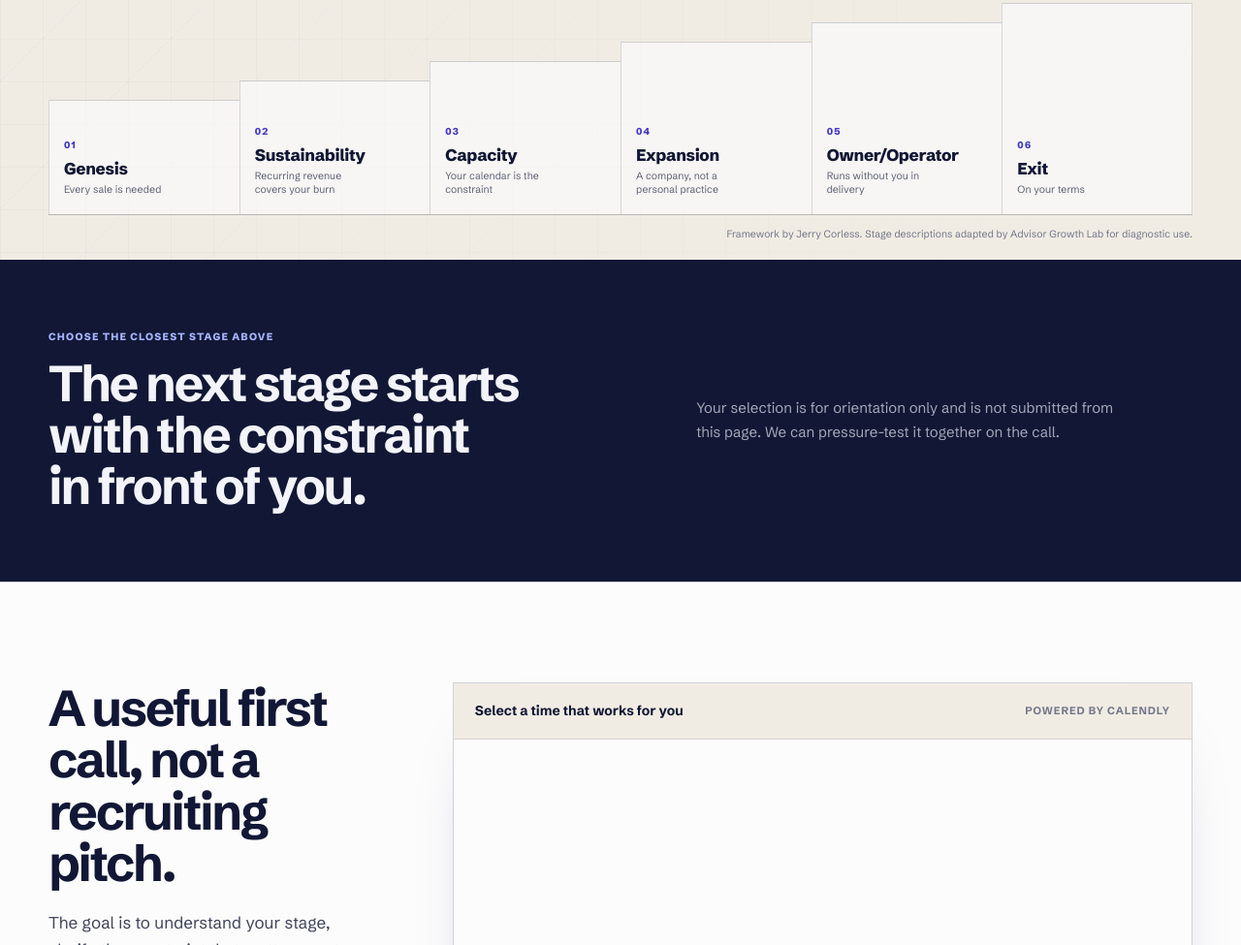
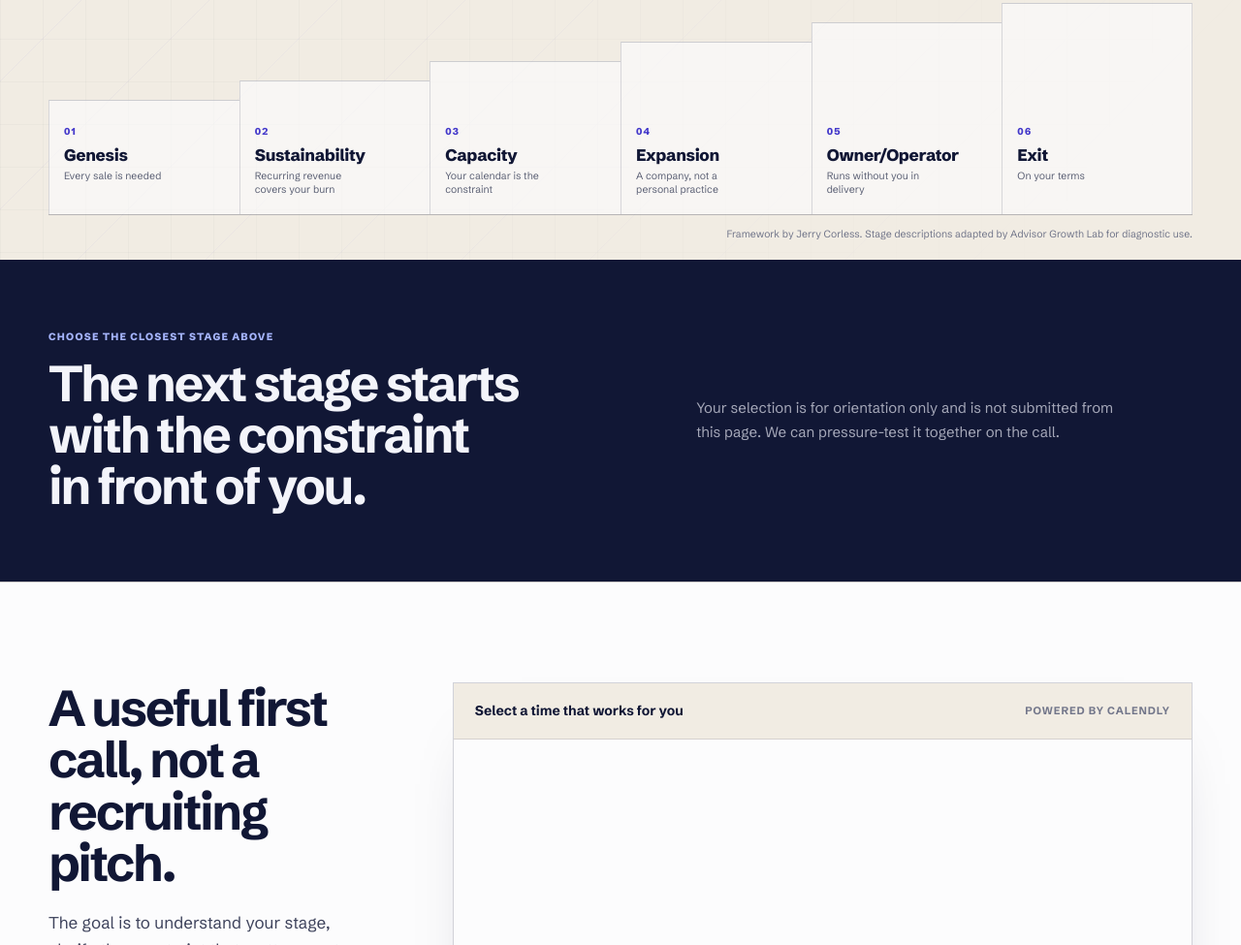
Before and after one commit to caebaby/website-factory, a website: page schedule/index.html in a window 1280 px wide. Shown: the part 1010-1985 px from the top of the page at 97% size. Drawn offline with Linux system fonts and the light colour scheme.

Commit message:
fix(schedule): align stage typography

```diff
--- a/assets/schedule.css
+++ b/assets/schedule.css
@@ -15,7 +15,7 @@
 .stage-step span{color:#4338ca;font-size:10px;font-weight:800;letter-spacing:.11em}
 .stage-step[aria-pressed="true"] span{color:#c3ccff}
 .stage-step strong{font-size:clamp(14px,1.35vw,17px);font-weight:750;line-height:1.15;letter-spacing:-.02em}
-.stage-step small{max-width:17ch;color:#5c6175;font-size:10.5px;line-height:1.35}
+.stage-step small{display:block;width:100%;min-height:2.7em;max-width:17ch;color:#5c6175;font-size:10.5px;line-height:1.35}
 .stage-step[aria-pressed="true"] small{color:rgba(246,246,251,.72)}
 .stage-attribution{margin:12px 0 18px;color:#72768a;text-align:right;font-size:10.5px;line-height:1.45}
 .stage-readout{margin-inline:calc(50% - 50vw);padding-inline:calc(50vw - 50%);background:#111735;color:#f3f4fa}
```
